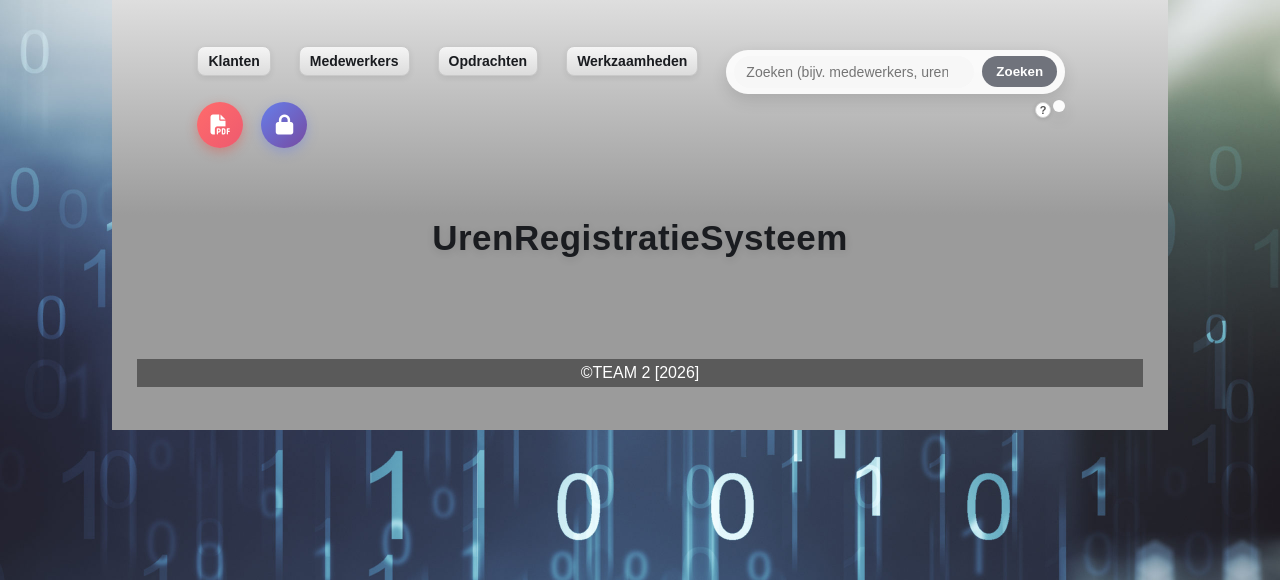
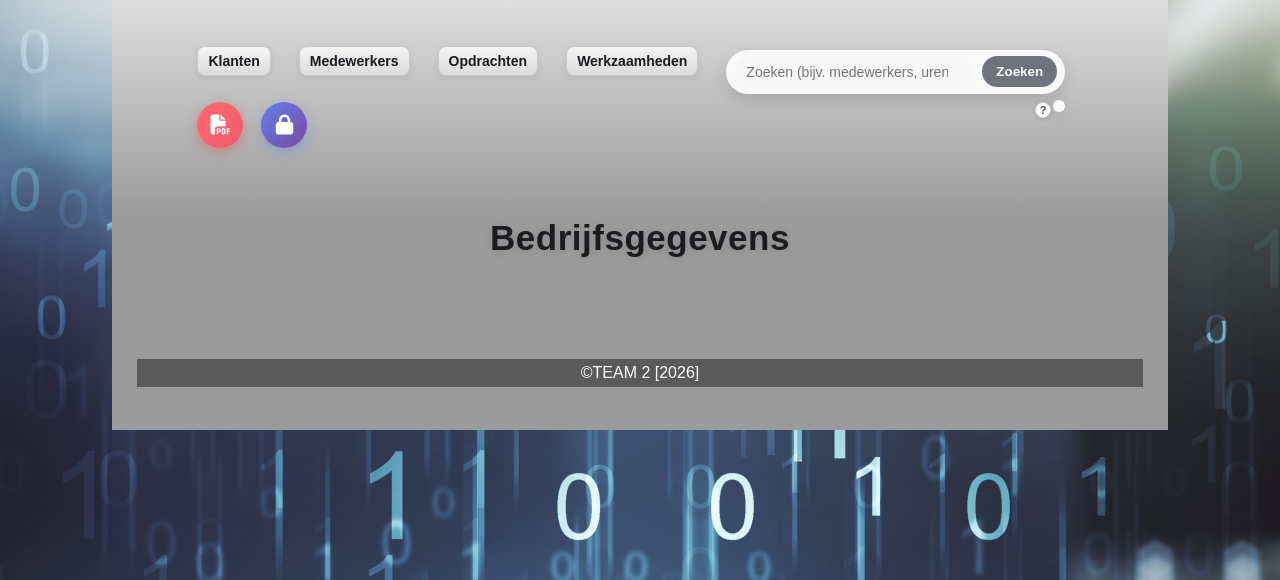
Before and after one commit to team2gilde/Bedrijfsgegevens, a PHP site: page / in a window 1280 px wide. Shown: the top 580 px of the page. Run offline with PHP 8.4, Linux system fonts and the light colour scheme.

Commit message:
fix update

```diff
--- a/Team_3.php
+++ b/Team_3.php
@@ -2,7 +2,7 @@
 <html lang="nl">
 <head>
     <meta charset="utf-8">
-    <title>UrenRegistratieSysteem</title>
+    <title>Bedrijfsgegevens</title>
     <!-- Centrale stylesheet voor layout en componentopmaak. -->
     <link rel="stylesheet" href="style.css">
     <!-- Externe iconbibliotheek voor UI-iconen. -->
--- a/index.php
+++ b/index.php
@@ -2,7 +2,7 @@
 <html lang="nl">
 <head>
     <meta charset="utf-8">
-    <title>UrenRegistratieSysteem</title>
+    <title>Bedrijfsgegevens</title>
     <!-- JavaScript voor zoeken, navigatiehulp en interactieve UI-functies. -->
     <script src="searchfunction.js" defer></script>
     <script src="admin.js" defer></script>
@@ -75,7 +75,7 @@
                 <!-- Introsectie met systeemtitel. -->
                 <section class="hero-section">
                     <div class="text">
-                        <h2>UrenRegistratieSysteem</h2>
+                        <h2>Bedrijfsgegevens</h2>
                     </div>
                 </section>
             <!-- Voettekst met team- en jaaraanduiding. -->
--- a/table_template.php
+++ b/table_template.php
@@ -2,7 +2,7 @@
 <html lang="nl">
 <head>
     <meta charset="utf-8">
-    <title>UrenRegistratieSysteem</title>
+    <title>Bedrijfsgegevens</title>
     <script src="searchfunction.js" defer></script>
     <script src="admin.js" defer></script>
     <link rel="stylesheet" href="style.css">
@@ -78,7 +78,7 @@
     <main>
         <section class="hero-section">
             <div class="text">
-                <h2>UrenRegistratieSysteem</h2>
+                <h2>Bedrijfsgegevens</h2>
             </div>
         </section>
 
```
